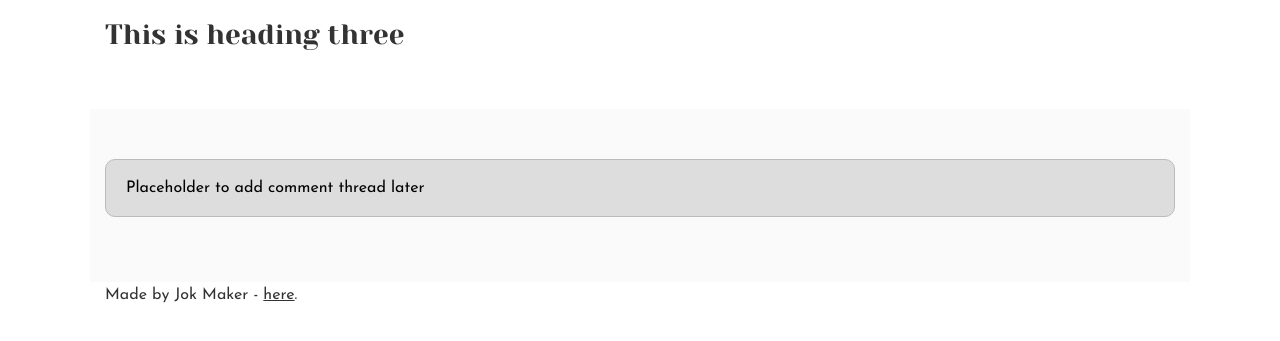
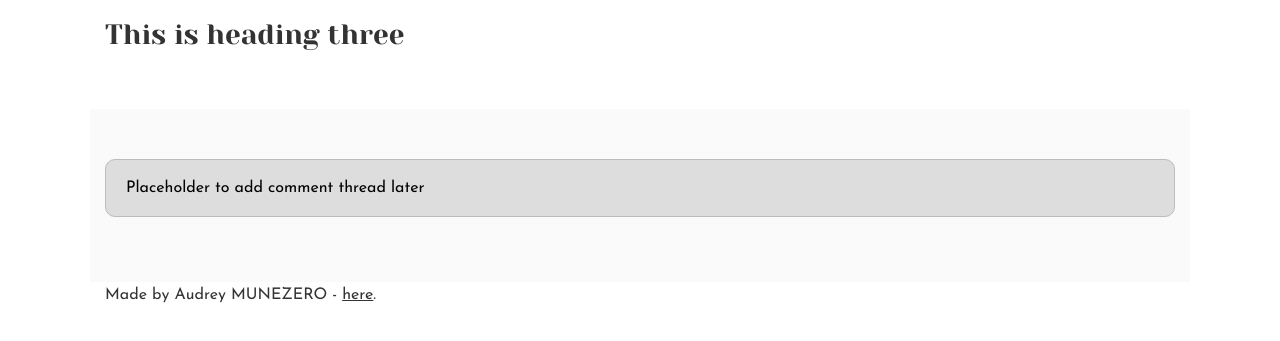
Before and after one commit to audreym101/alu-web-development, a plain HTML site: page css_basic/index.html in a window 1280 px wide. Shown: the part 469-810 px from the top of the page. Drawn offline with Linux system fonts and the light colour scheme.

Commit message:
index.html

```diff
--- a/css_basic/index.html
+++ b/css_basic/index.html
@@ -39,7 +39,7 @@
     </main>
 
     <footer>
-        <p>Made by Jok Maker - <a href="https://github.com/JokMaker" target="_blank" rel="noopener noreferrer">here</a>.</p>
+        <p>Made by Audrey MUNEZERO  - <a href="https://github.com/JokMaker" target="_blank" rel="noopener noreferrer">here</a>.</p>
     </footer>
 </body>
 </html>
```
